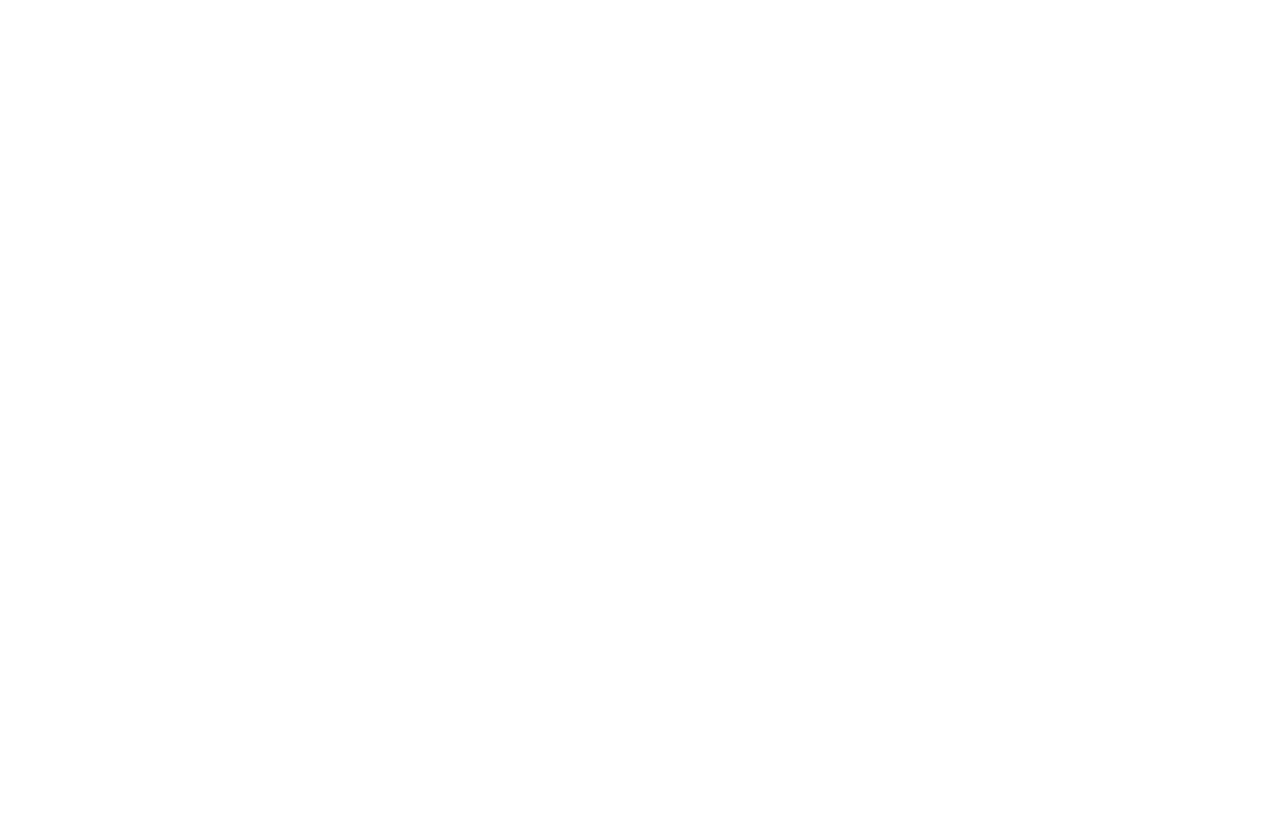
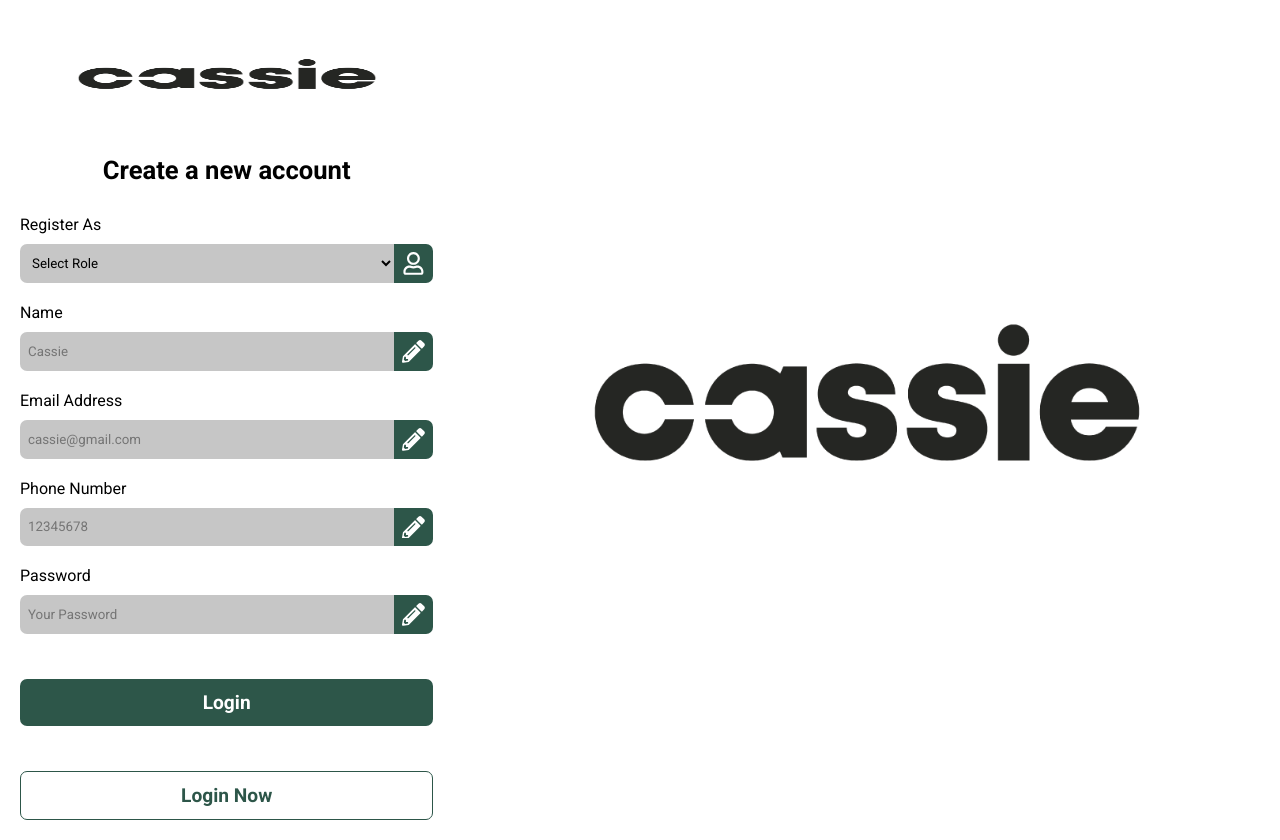
Before and after one commit to MangwonCassie/JobSeek, a React (Vite) app in the folder frontend/: page /login in a window 1280 px wide. Before the commit the page ends 800 px from the top, so only its background shows below. Built offline with nearby package versions, Linux system fonts and the light colour scheme.

Commit message:
feat: 로그인페이지 생성

```diff
--- a/frontend/src/components/auth/Login.jsx
+++ b/frontend/src/components/auth/Login.jsx
@@ -1,11 +1,128 @@
-import React from 'react';
+import React, { useContext, useState } from 'react';
+import { FaPencilAlt, FaRegUser } from 'react-icons/fa';
+import { Link, Navigate } from 'react-router-dom';
+import { Context } from '../../main';
+import axios from 'axios';
+import toast from 'react-hot-toast';
 
 const Login = () => {
+    const [email, setEmail] = useState("");
+    const [name, setName] = useState("");
+    const [phone, setPhone] = useState("");
+    const [password, setPassword] = useState("");
+    const [role, setRole] = useState("");
+
+    const { isAuthorized, setIsAuthorized, user, setUser } = useContext(Context);
+
+    const handleLogin = async (e) => {
+        e.preventDefault();
+        try {
+            const { data } = await axios.post(
+                "http://localhost:4000/api/v1/user/login",
+                { email, password, role },
+                {
+                    headers: {
+                        "Content-Type": "application/json",
+                    },
+                    withCredentials: true,
+                }
+            );
+            toast.success(data.message);
+            setEmail("");
+            setPassword("");
+            setRole("");
+            setIsAuthorized(true);
+        } catch (error) {
+            toast.error(error.response.data.message);
+        }
+    };
+
+    if (isAuthorized) {
+        return <Navigate to={'/'} />
+    }
+
+
     return (
-        <div>
+        <>
+            <section className="authPage">
+                <div className="container">
+                    <div className="header">
+                        <img src="/cassie-logo.png" alt="logo" />
+                        <h3>Create a new account</h3>
+                    </div>
+                    <form>
+                        <div className="inputTag">
+                            <label>Register As</label>
+                            <div>
+                                <select value={role} onChange={(e) => setRole(e.target.value)}>
+                                    <option value="">Select Role</option>
+                                    <option value="Employer">Employer</option>
+                                    <option value="Job Seeker">Job Seeker</option>
+                                </select>
+                                <FaRegUser />
+                            </div>
+                        </div>
+                        <div className="inputTag">
+                            <label>Name</label>
+                            <div>
+                                <input
+                                    type="text"
+                                    placeholder="Cassie"
+                                    value={name}
+                                    onChange={(e) => setName(e.target.value)}
+                                />
+                                <FaPencilAlt />
+                            </div>
+                        </div>
+                        <div className="inputTag">
+                            <label>Email Address</label>
+                            <div>
+                                <input
+                                    type="email"
+                                    placeholder="cassie@gmail.com"
+                                    value={email}
+                                    onChange={(e) => setEmail(e.target.value)}
+                                />
+                                <FaPencilAlt />
+                            </div>
+                        </div>
+                        <div className="inputTag">
+                            <label>Phone Number</label>
+                            <div>
+                                <input
+                                    type="number"
+                                    placeholder="12345678"
+                                    value={phone}
+                                    onChange={(e) => setPhone(e.target.value)}
+                                />
+                                <FaPencilAlt />
+                            </div>
+                        </div>
+                        <div className="inputTag">
+                            <label>Password</label>
+                            <div>
+                                <input
+                                    type="password"
+                                    placeholder="Your Password"
+                                    value={password}
+                                    onChange={(e) => setPassword(e.target.value)}
+                                />
+                                <FaPencilAlt />
+                            </div>
+                        </div>
+                        <button type="submit" onClick={handleLogin}>
+                            Login
+                        </button>
+                        <Link to={"/login"}>Login Now</Link>
+                    </form>
+                </div>
+                <div className="banner">
+                    <img src="/cassie-logo.png" alt="login" />
+                </div>
+            </section>
+        </>
 
-        </div>
-    );
+    )
 };
 
 export default Login;
--- a/frontend/src/components/auth/Register.jsx
+++ b/frontend/src/components/auth/Register.jsx
@@ -1,9 +1,13 @@
-import React from 'react'
+import React, { useContext, useState } from 'react'
+import { FaPencilAlt, FaRegUser } from 'react-icons/fa';
+import { Link, Navigate } from 'react-router-dom';
+import { Context } from '../../main';
+import axios from 'axios';
+import toast from 'react-hot-toast';
 
 const Register = () => {
-    return (
-        <div>Register</div>
-    )
+
+    <div>register</div>
 }
 
 export default Register
--- a/frontend/src/main.jsx
+++ b/frontend/src/main.jsx
@@ -9,6 +9,7 @@
 const AppWrapper = () => {
   const [isAuthorized, setIsAuthorized] = useState(false);
   const [user, setUser] = useState({}); // user정보 받아올 때 업데이트
+
   return (
     <Context.Provider
       value={{
@@ -23,5 +24,5 @@
 }
 
 ReactDOM.createRoot(document.getElementById('root')).render(
-  <AppWrapper />,
+  <AppWrapper />
 )
```
Also changed, not shown: frontend/public/login.png (added).
